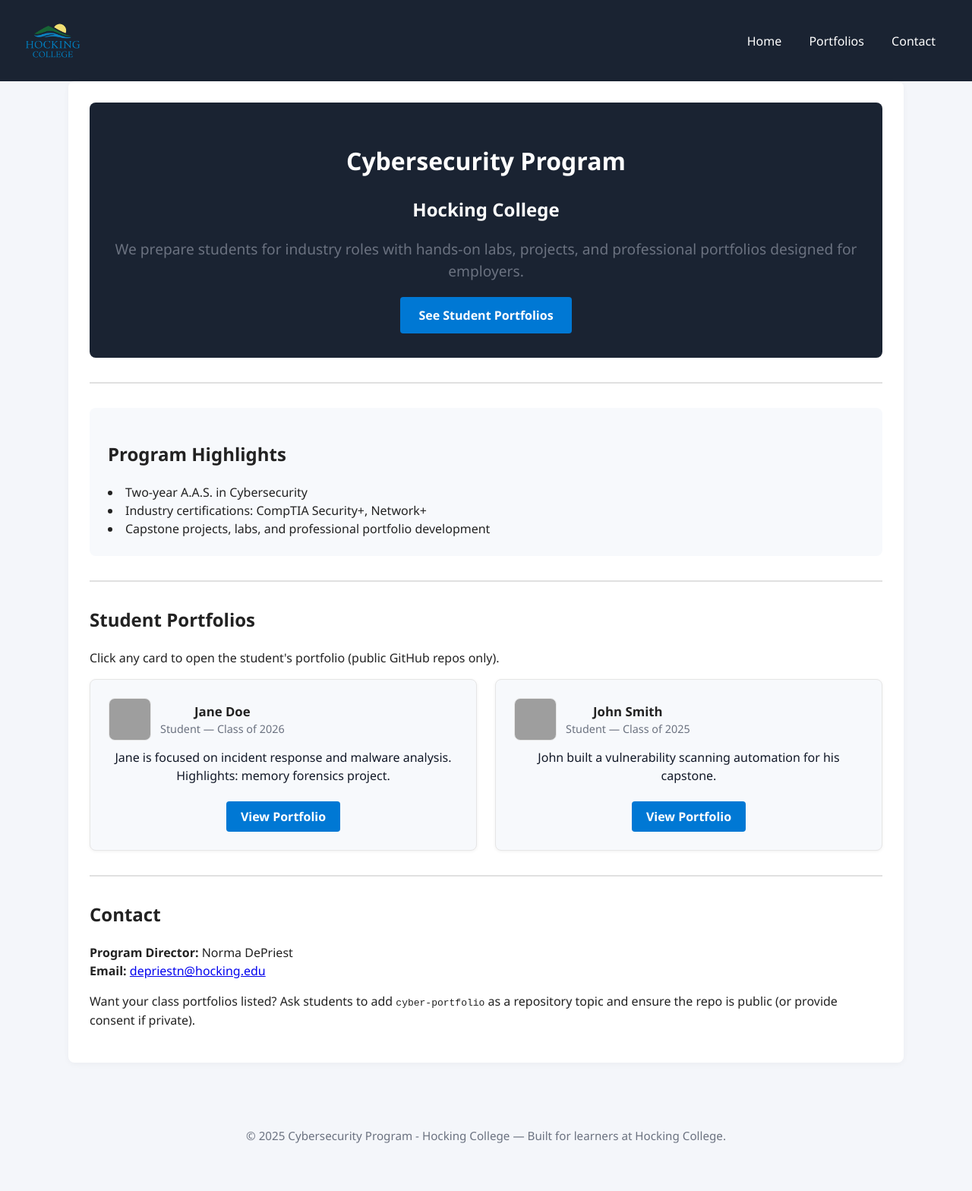
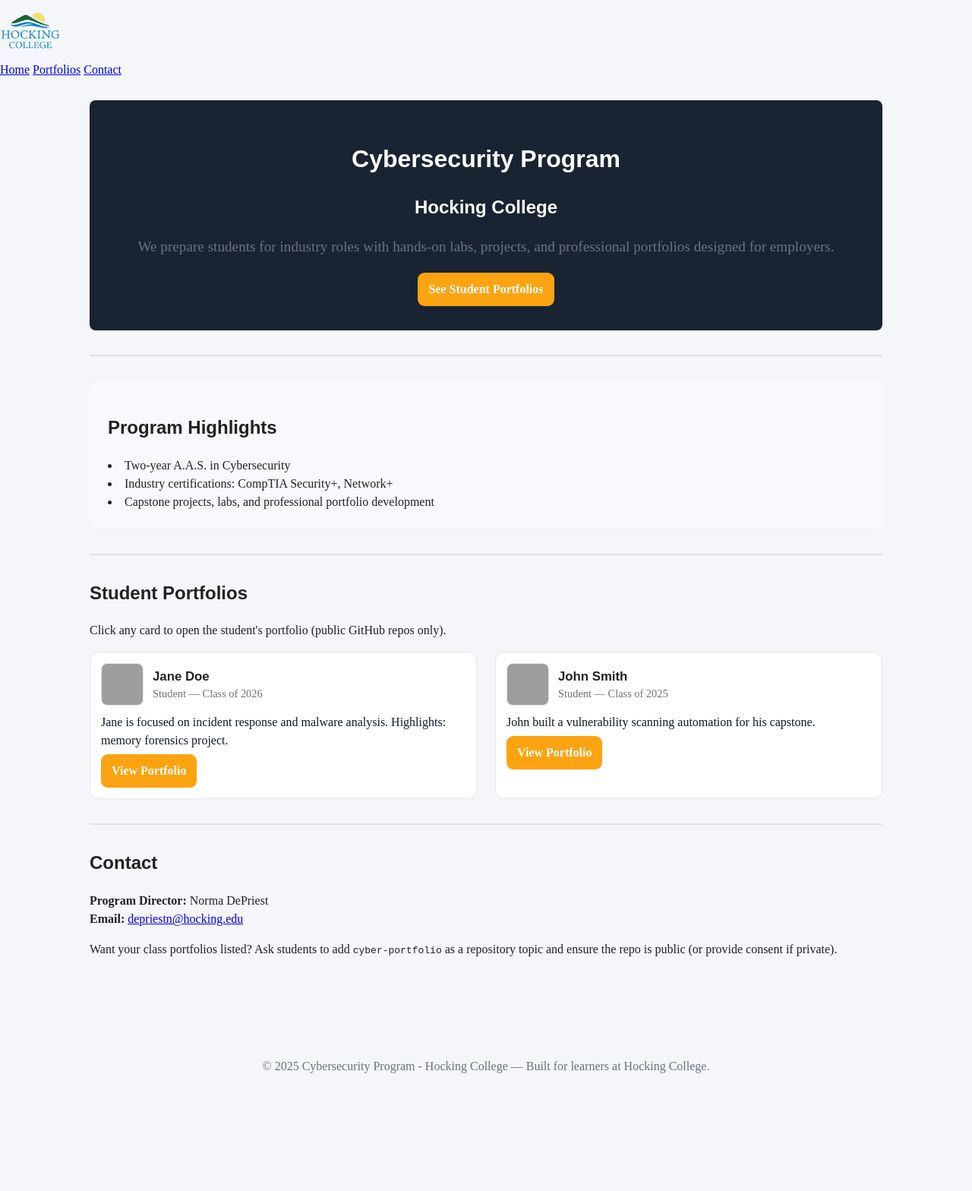
Before and after one commit to Hocking-College-Cybersecurity/hocking-college-cybersecurity.github.io, a Jekyll site: the page built from index.md, in a window 1280 px wide. Shown: the whole page at 76% size. Built offline with Jekyll 4.4.1, drawn with Linux system fonts in a browser that asks for light colours; after the commit the page ends 1478 px from its top, so only the background shows below that; grey boxes are pictures that could not be loaded.

Commit message:
Refactor student card template for improved readability and maintainability

```diff
--- a/assets/css/style.css
+++ b/assets/css/style.css
@@ -1,44 +1,122 @@
-:root{
-  --accent:#0f62fe;
-  --muted:#6b7280;
-  --card-bg:#ffffff;
-  --border:#e6e6e6;
-  --max-width:1100px;
-  --radius:12px;
-  font-family: Inter, system-ui, -apple-system, "Segoe UI", Roboto, "Helvetica Neue", Arial, sans-serif;
+:root {
+  --accent: #0f62fe;
+  --muted: #6b7280;
+  --card-bg: #ffffff;
+  --border: #e6e6e6;
+  --max-width: 1100px;
+  --radius: 12px;
+  --primary-font: 'ITC Legacy Serif Std Book', serif;
+  --secondary-font: 'ITC Franklin Gothic Std Book', Arial, sans-serif;
+  --primary-color: #FCA311;      /* rgb(252,163,17) */
+  --secondary-color: #0084C9;    /* rgb(0,132,201) */
+  --accent-color: #009E49;       /* rgb(0,158,73) */
 }
-*{box-sizing:border-box}
-body{margin:0;color:#0f1724;background:#f7fafc;line-height:1.5;font-family:'Segoe UI', Arial, sans-serif}
-.wrap{max-width:var(--max-width);margin:0 auto;padding:28px}
-.site-header{background:#fff;border-bottom:1px solid var(--border)}
-.site-header .wrap{display:flex;align-items:center;justify-content:space-between;gap:16px}
-.brand{display:flex;align-items:center;gap:12px}
-.site-title{display:flex;align-items:center;gap:10px;font-weight:600;color:var(--accent);text-decoration:none}
-.logo{height:40px;width:auto;border-radius:6px}
-.site-logo {
-<<<<<<< HEAD
+
+* { box-sizing: border-box; }
+
+body {
+  margin: 0;
+  color: #222;
+  background: #f4f6fa;
+  line-height: 1.5;
+  font-family: var(--primary-font);
+}
+
+h1, h2, h3, h4, h5, h6 {
+  font-family: var(--secondary-font);
+}
+
+.wrap {
+  max-width: var(--max-width);
+  margin: 0 auto;
+  padding: 28px;
+}
+
+.site-header {
+  background: #fff;
+  border-bottom: 1px solid var(--border);
+}
+
+.site-header .wrap {
+  display: flex;
+  align-items: center;
+  justify-content: space-between;
+  gap: 16px;
+}
+
+.brand {
+  display: flex;
+  align-items: center;
+  gap: 12px;
+}
+
+.site-title {
+  display: flex;
+  align-items: center;
+  gap: 10px;
+  font-weight: 600;
+  color: var(--accent);
+  text-decoration: none;
+}
+
+.logo, .site-logo {
   height: 80px;
   width: auto;
   max-width: 80px;
-=======
-  height: 75px;
-  width: auto;
-  max-width: 75px;
->>>>>>> aec54abff94d0ec2129bfa73e8a5ece5f8359fda
   margin-right: 1em;
   display: block;
+  border-radius: 6px;
 }
-.homepage-logo {
-  height: 80px; /* or whatever size you prefer */
+
+.site-nav a {
+  margin-left: 16px;
+  color: var(--muted);
+  text-decoration: none;
 }
-.site-nav a{margin-left:16px;color:var(--muted);text-decoration:none}
-.hero{background:linear-gradient(135deg,#eef2ff 0%, #ffffff 100%);padding:34px;border-radius:var(--radius);margin-bottom:20px}
-.hero-inner h2{margin:0 0 8px;font-size:1.6rem}
-.lead{margin:0 0 12px;color:var(--muted)}
-.btn{display:inline-block;padding:10px 14px;background:var(--accent);color:#fff;border-radius:9px;text-decoration:none}
-.highlights-list{display:flex;gap:12px;flex-wrap:wrap;list-style:none;padding:0;margin:10px 0}
-.highlights-list li{background:#fff;padding:10px 12px;border-radius:8px;border:1px solid var(--border)}
-.portfolios{margin-top:18px}
+
+.hero {
+  background: linear-gradient(135deg, #eef2ff 0%, #ffffff 100%);
+  padding: 34px;
+  border-radius: var(--radius);
+  margin-bottom: 20px;
+}
+
+.hero-inner h2 { margin: 0 0 8px; font-size: 1.6rem; }
+.lead { margin: 0 0 12px; color: var(--muted); }
+
+.btn, .primary-btn, .portfolio-link {
+  display: inline-block;
+  padding: 10px 14px;
+  background: var(--primary-color);
+  color: #fff;
+  border-radius: 9px;
+  text-decoration: none;
+  font-weight: bold;
+  transition: background 0.2s;
+}
+
+.primary-btn:hover, .portfolio-link:hover, .btn:hover {
+  background: var(--secondary-color);
+}
+
+.highlights-list {
+  display: flex;
+  gap: 12px;
+  flex-wrap: wrap;
+  list-style: none;
+  padding: 0;
+  margin: 10px 0;
+}
+
+.highlights-list li {
+  background: #fff;
+  padding: 10px 12px;
+  border-radius: 8px;
+  border: 1px solid var(--border);
+}
+
+.portfolios { margin-top: 18px; }
+
 .hero-section {
   background: #1a2332;
   color: #fff;
@@ -47,119 +125,71 @@ body{margin:0;color:#0f1724;background:#f7fafc;line-height:1.5;font-family:'Sego
   border-radius: 8px;
   margin-bottom: 2em;
 }
+
 .hero-section .lead {
   font-size: 1.2em;
   margin: 1em 0;
 }
-.primary-btn {
-  background: #0078d4;
-  color: #fff;
-  padding: 0.75em 1.5em;
-  border-radius: 4px;
-  text-decoration: none;
-  font-weight: bold;
-  transition: background 0.2s;
-}
-.primary-btn:hover {
-  background: #005fa3;
-}
+
 .section-divider {
   border: none;
   border-top: 2px solid #e0e0e0;
   margin: 2em 0;
 }
+
 .highlights-section {
   background: #f7f9fc;
   padding: 1.5em;
   border-radius: 8px;
   margin-bottom: 2em;
 }
+
 .highlights-section ul {
   list-style: disc inside;
   margin: 1em 0 0 0;
   padding: 0;
 }
-.portfolios-section {
-  margin-bottom: 2em;
-}
-.student-grid{display:grid;grid-template-columns:repeat(auto-fit,minmax(260px,1fr));gap:1.5em;margin-top:1em}
-.student-card{background:var(--card-bg);border:1px solid var(--border);border-radius:12px;padding:14px;transition:transform .12s,box-shadow .12s}
-.student-card:hover{transform:translateY(-4px);box-shadow:0 8px 24px rgba(12,20,55,0.08)}
-.student-link{text-decoration:none;color:inherit;display:block}
-.student-meta{display:flex;gap:12px;align-items:center}
-.student-avatar{width:56px;height:56px;border-radius:8px;object-fit:cover;border:1px solid var(--border)}
-.student-avatar.placeholder{width:56px;height:56px;border-radius:8px;background:linear-gradient(180deg,#e2e8f0,#f8fafc);border:1px dashed var(--border)}
-.student-name{margin:0;font-size:1.05rem}
-.student-title{margin:0;color:var(--muted);font-size:.9rem}
-.student-bio{color:#111827;margin:10px 0 6px}
-.student-repo{color:var(--muted);margin:0;font-size:.85rem}
-.site-footer{padding:18px 0;margin-top:24px;color:var(--muted);text-align:center}
-@media (max-width:560px){
-  .wrap{padding:18px}
-  .site-nav{display:none}
-}
-body {
-  font-family: 'Segoe UI', Arial, sans-serif;
-  background: #f4f6fa;
-  margin: 0;
-  color: #222;
-}
-header {
-  background: #1a2332;
-  color: #fff;
-  padding: 1em 2em;
-  display: flex;
-  align-items: center;
-  justify-content: flex-start;
-}
-nav {
-  margin-left: auto;
-}
-nav a {
-  color: #fff;
-  margin: 0 1em;
-  text-decoration: none;
-  font-weight: 500;
-}
-nav a:hover {
-  text-decoration: underline;
-}
-main {
-  max-width: 900px;
-  margin: 2em auto;
-  background: #fff;
-  padding: 2em;
-  border-radius: 8px;
-  box-shadow: 0 2px 8px rgba(0,0,0,0.04);
-}
+
+.portfolios-section { margin-bottom: 2em; }
+
 .student-grid {
   display: grid;
   grid-template-columns: repeat(auto-fit, minmax(260px, 1fr));
   gap: 1.5em;
+  margin-top: 1em;
 }
+
 .student-card {
-  background: #f7f9fc;
-  border-radius: 8px;
-  padding: 1.5em;
-  box-shadow: 0 1px 4px rgba(0,0,0,0.06);
+  background: var(--card-bg);
+  border: 1px solid var(--border);
+  border-radius: 12px;
+  padding: 14px;
+  transition: transform .12s, box-shadow .12s;
+  text-align: left;
+}
+
+.student-card:hover {
+  transform: translateY(-4px);
+  box-shadow: 0 8px 24px rgba(12,20,55,0.08);
+}
+
+.student-link { text-decoration: none; color: inherit; display: block; }
+.student-meta { display: flex; gap: 12px; align-items: center; }
+.student-avatar { width: 56px; height: 56px; border-radius: 8px; object-fit: cover; border: 1px solid var(--border); }
+.student-avatar.placeholder { width: 56px; height: 56px; border-radius: 8px; background: linear-gradient(180deg,#e2e8f0,#f8fafc); border: 1px dashed var(--border); }
+.student-name { margin: 0; font-size: 1.05rem; }
+.student-title { margin: 0; color: var(--muted); font-size: .9rem; }
+.student-bio { color: #111827; margin: 10px 0 6px; }
+.student-repo { color: var(--muted); margin: 0; font-size: .85rem; }
+
+.site-footer {
+  padding: 18px 0;
+  margin-top: 24px;
+  color: var(--muted);
   text-align: center;
 }
-.portfolio-link {
-  display: inline-block;
-  margin-top: 1em;
-  background: #0078d4;
-  color: #fff;
-  padding: 0.5em 1.2em;
-  border-radius: 4px;
-  text-decoration: none;
-  font-weight: bold;
+
+@media (max-width:560px) {
+  .wrap { padding: 18px; }
+  .site-nav { display: none; }
 }
-.portfolio-link:hover {
-  background: #005fa3;
-}
-footer {
-  text-align: center;
-  color: #888;
-  padding: 2em 0 1em 0;
-  font-size: 0.95em;
-}
```
